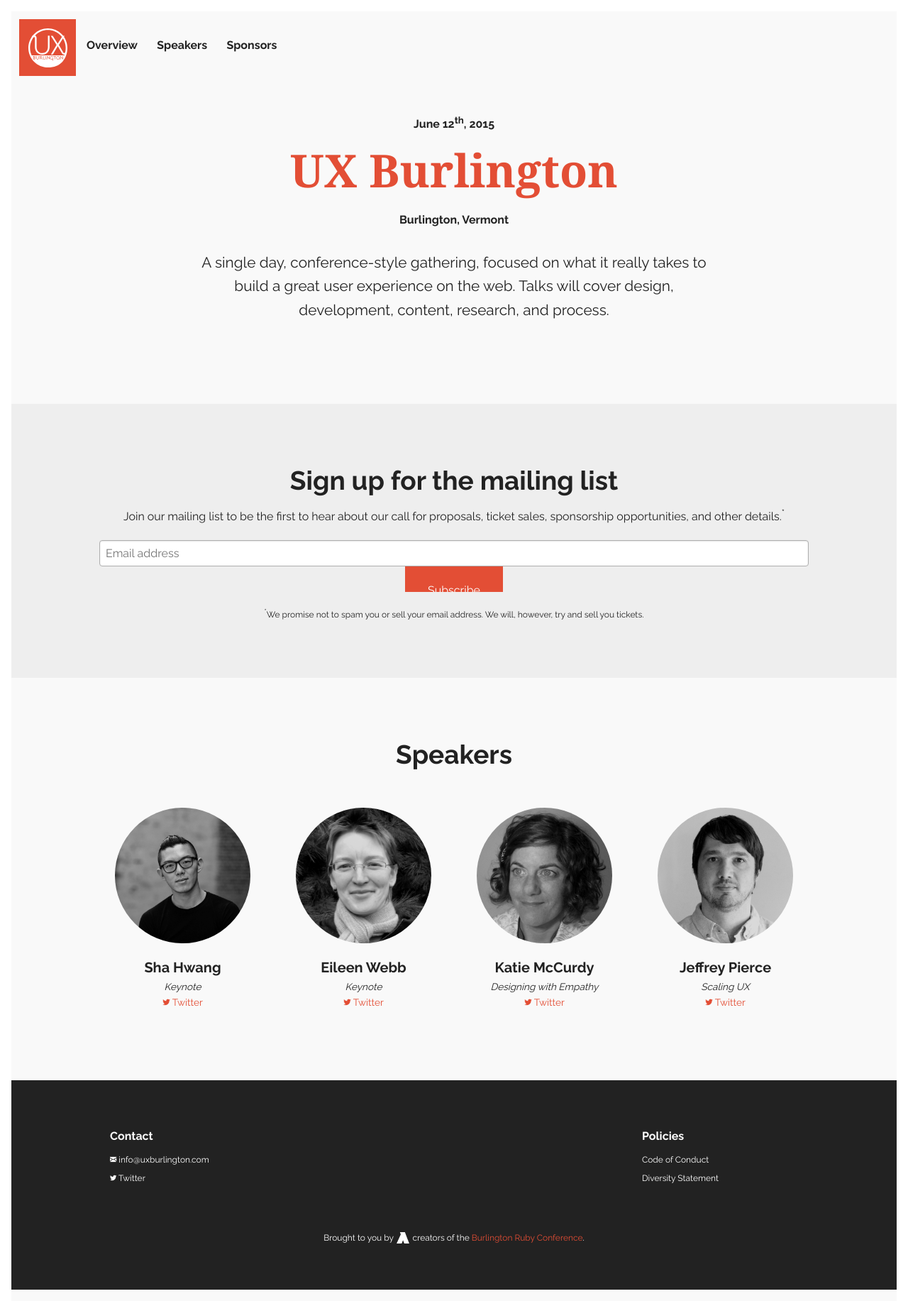
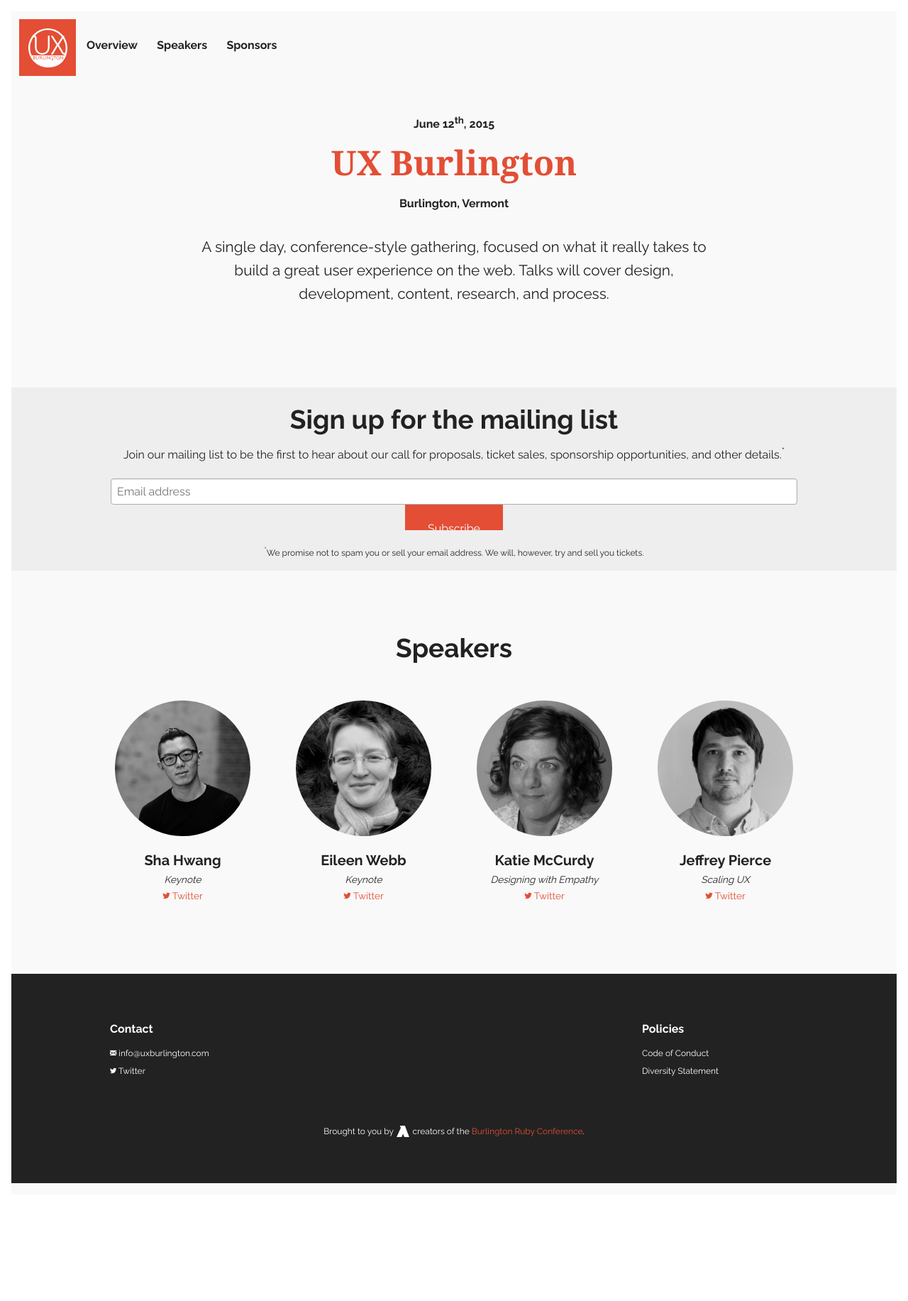
Before and after one commit to AgilionApps/ux-burlington-2017, a Jekyll site: the page built from index.html, in a window 1280 px wide. Shown: the whole page at 71% size. Built offline with Jekyll 4.4.1, drawn with Linux system fonts in a browser that asks for light colours; some web fonts are replaced; comment, search, counter and statistics services are not loaded; after the commit the page ends 1683 px from its top, so only the background shows below that.

Commit message:
Addresses a few mobile styles issues

```diff
--- a/css/main.scss
+++ b/css/main.scss
@@ -103,7 +103,11 @@
 section > .wrapper {
   @include grid-row();
 
-  padding: 5rem 0;
+  padding: 1rem 0;
+
+  @media #{$medium-up} {
+    padding: 5rem 0;
+  }
 
   > h1,
   > h2 {
@@ -234,9 +238,13 @@
   h1 {
     color: $primary-color;
     font-family: $font-family-serif;
-    font-size: 4rem;
+    font-size: 3rem;
     font-weight: 900;
     margin: 0 0 .9rem;
+
+    @media #{$medium-up} {
+      font-size: 3rem;
+    }
   }
 
   h4 {
@@ -250,13 +258,19 @@
   }
 
   .wrapper {
-    padding: 3.5rem 7rem 6rem;
+    @media #{$medium-up} {
+      padding: 3.5rem 7rem 6rem;
+    }
   }
 }
 
 #mailing-list-signup {
   background-color: $smoke;
   text-align: center;
+
+  > .wrapper {
+    padding: 1rem;
+  }
 }
 
 #speakers {
```
